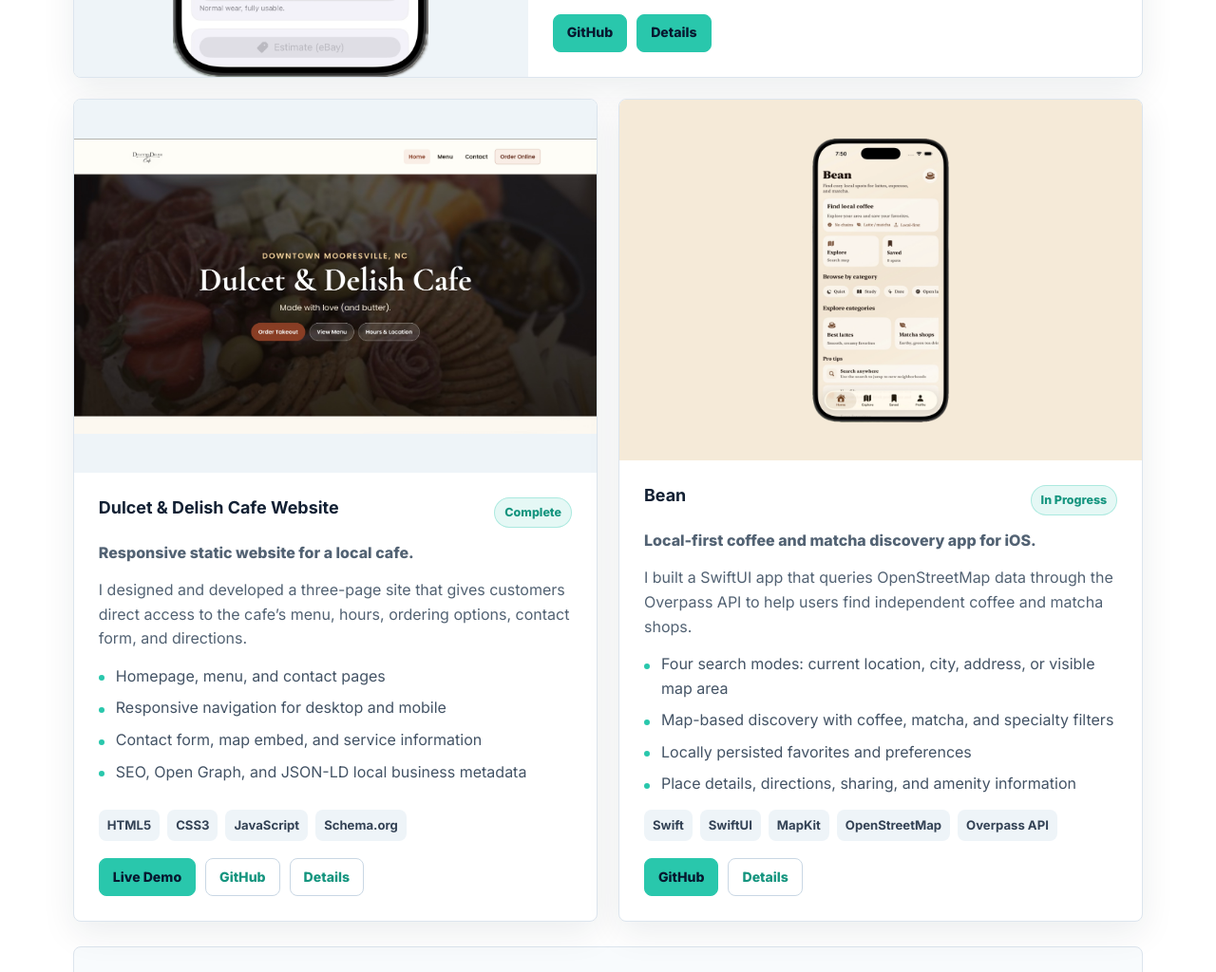
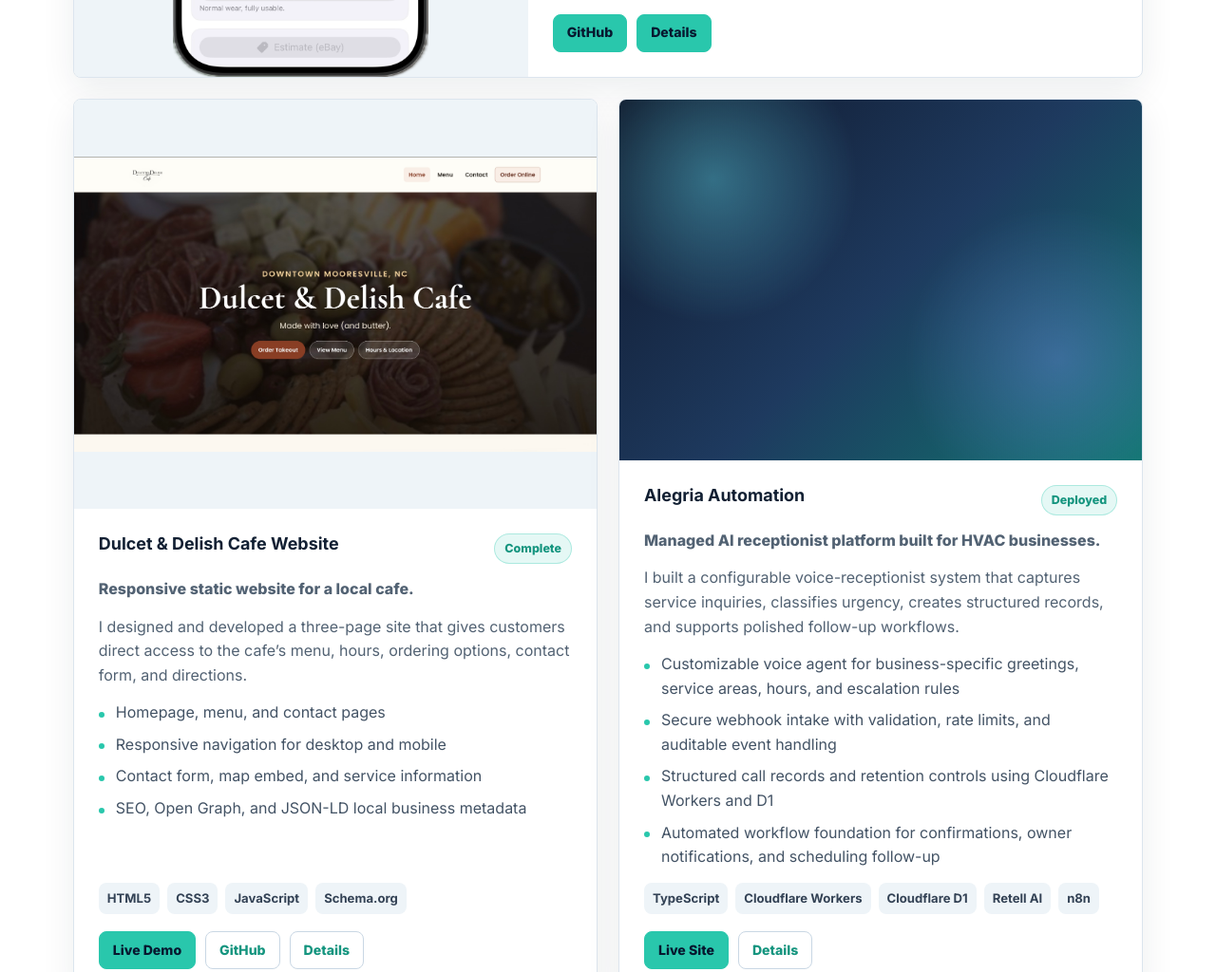
Before and after one commit to GreysonA75/portfolio, a plain HTML site: page index.html in a window 1280 px wide. Shown: the part 1456-2480 px from the top of the page at 95% size. Drawn offline with Linux system fonts and the light colour scheme.

Commit message:
Refine portfolio layout and styling

```diff
--- a/index.html
+++ b/index.html
@@ -9,7 +9,7 @@
   <meta property="og:description" content="Computer Science student building iOS applications, responsive websites, and API-integrated software.">
   <meta property="og:url" content="https://greysona75.github.io/portfolio/">
   <meta property="og:image" content="https://greysona75.github.io/portfolio/assets/b.png">
-  <meta property="og:image:alt" content="Bean iOS application displayed on an iPhone">
+  <meta property="og:image:alt" content="Alegria Automation AI receptionist platform">
   <meta name="twitter:card" content="summary_large_image">
   <meta name="twitter:title" content="Greyson Alegria | Computer Science Portfolio">
   <meta name="twitter:description" content="Computer Science student building iOS applications, responsive websites, and API-integrated software.">
@@ -133,30 +133,30 @@
         </article>
 
         <article class="project-card">
-          <div class="project-screenshot bean-screenshot" role="img" aria-label="Bean iOS app home screen displayed on an iPhone"></div>
+          <div class="project-screenshot alegria-screenshot" role="img" aria-label="Alegria Automation AI receptionist platform"></div>
           <div class="project-body">
             <div class="project-topline">
-              <h3>Bean</h3>
-              <span class="status">In Progress</span>
+              <h3>Alegria Automation</h3>
+              <span class="status">Deployed</span>
             </div>
-            <p class="project-tagline">Local-first coffee and matcha discovery app for iOS.</p>
-            <p>I built a SwiftUI app that queries OpenStreetMap data through the Overpass API to help users find independent coffee and matcha shops.</p>
-            <ul class="feature-list" aria-label="Key Bean features">
-              <li>Four search modes: current location, city, address, or visible map area</li>
-              <li>Map-based discovery with coffee, matcha, and specialty filters</li>
-              <li>Locally persisted favorites and preferences</li>
-              <li>Place details, directions, sharing, and amenity information</li>
+            <p class="project-tagline">Managed AI receptionist platform built for HVAC businesses.</p>
+            <p>I built a configurable voice-receptionist system that captures service inquiries, classifies urgency, creates structured records, and supports polished follow-up workflows.</p>
+            <ul class="feature-list" aria-label="Key Alegria Automation features">
+              <li>Customizable voice agent for business-specific greetings, service areas, hours, and escalation rules</li>
+              <li>Secure webhook intake with validation, rate limits, and auditable event handling</li>
+              <li>Structured call records and retention controls using Cloudflare Workers and D1</li>
+              <li>Automated workflow foundation for confirmations, owner notifications, and scheduling follow-up</li>
             </ul>
             <ul class="tag-list" aria-label="Technologies">
-              <li>Swift</li>
-              <li>SwiftUI</li>
-              <li>MapKit</li>
-              <li>OpenStreetMap</li>
-              <li>Overpass API</li>
+              <li>TypeScript</li>
+              <li>Cloudflare Workers</li>
+              <li>Cloudflare D1</li>
+              <li>Retell AI</li>
+              <li>n8n</li>
             </ul>
             <div class="project-actions">
-              <a class="project-button" href="https://github.com/GreysonA75/Bean" target="_blank" rel="noreferrer">GitHub</a>
-              <a class="project-button secondary" href="#bean-case-study">Details</a>
+              <a class="project-button" href="https://alegria-automation.thegreysonj.chatgpt.site/" target="_blank" rel="noreferrer">Live Site</a>
+              <a class="project-button secondary" href="#alegria-automation-case-study">Details</a>
             </div>
           </div>
         </article>
@@ -214,36 +214,36 @@
         </div>
       </article>
 
-      <article class="case-study" id="bean-case-study">
+      <article class="case-study" id="alegria-automation-case-study">
         <div class="case-study-heading">
           <p class="eyebrow">Case Study</p>
-          <h3>Bean</h3>
-          <p>A native iOS app for discovering independent coffee shops and matcha bars nearby.</p>
+          <h3>Alegria Automation</h3>
+          <p>An AI receptionist platform designed for HVAC businesses that need reliable after-hours and overflow call handling.</p>
         </div>
         <div class="case-study-grid">
           <section>
             <h4>Problem</h4>
-            <p>General map searches often mix independent specialty shops with large chains and unrelated results. Bean focuses discovery on local coffee and matcha destinations.</p>
+            <p>Service businesses can lose leads when calls arrive during busy jobs, after hours, or when staff are unavailable to answer. The system provides a consistent, professional first response while keeping the business in control.</p>
           </section>
           <section>
             <h4>What I Built</h4>
-            <p>I designed and developed the SwiftUI interface, interactive MapKit search, shop filters, place details, Apple Maps directions, location sharing, favorites, and user preferences.</p>
+            <p>I built a reusable AI receptionist architecture that can be configured per client with its business details, service categories, hours, urgency rules, and handoff preferences.</p>
           </section>
           <section>
-            <h4>Location &amp; Search</h4>
-            <p>MapKit and Core Location support current-location, address, and visible-map searches. Results are filtered and deduplicated to prioritize independent specialty shops.</p>
+            <h4>Voice &amp; Intake</h4>
+            <p>Retell AI handles natural phone conversations and sends completed-call data into a protected TypeScript webhook. The intake layer validates requests, blocks unsafe traffic, and normalizes records before processing.</p>
           </section>
           <section>
-            <h4>Networking</h4>
-            <p>Async/await requests retrieve live OpenStreetMap data from the Overpass API. Multiple endpoint fallbacks, Codable parsing, local caching, and loading, error, and empty states make searches more resilient.</p>
+            <h4>Operations</h4>
+            <p>Cloudflare Workers and D1 provide a lightweight serverless foundation for structured call records, controlled data retention, and client-specific operational workflows.</p>
           </section>
           <section>
-            <h4>Persistence &amp; State</h4>
-            <p>UserDefaults and AppStorage preserve complete favorite-place records and preferences across launches, while observable shared services coordinate location permissions, search results, and map state.</p>
+            <h4>Automation</h4>
+            <p>n8n is used to coordinate downstream actions such as text confirmations, owner notifications, lead routing, and spreadsheet or CRM updates without tying the core intake layer to one provider.</p>
           </section>
           <section>
-            <h4>Interface Architecture</h4>
-            <p>I created reusable colors, typography, cards, animations, view modifiers, and modular components to keep the interface consistent. The app is built entirely with native Apple frameworks and has no external dependencies.</p>
+            <h4>Security &amp; Reliability</h4>
+            <p>The platform uses feature gates, environment-separated configuration, request verification, rate limiting, and documented deployment controls so integrations can be enabled deliberately as each client is onboarded.</p>
           </section>
         </div>
       </article>
--- a/style.css
+++ b/style.css
@@ -324,6 +324,13 @@
 .bean-screenshot {
   background-color: #f5ead8;
   background-image: url("assets/b.png");
+}
+
+.alegria-screenshot {
+  background:
+    radial-gradient(circle at 18% 22%, rgba(103, 232, 249, 0.38), transparent 28%),
+    radial-gradient(circle at 84% 72%, rgba(129, 140, 248, 0.35), transparent 30%),
+    linear-gradient(135deg, #0f172a, #1e3a5f 52%, #0f766e);
 }
 
 .project-body {
```
